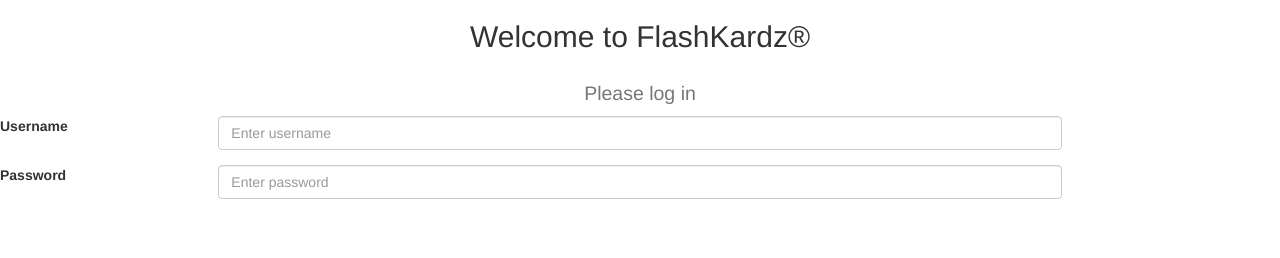
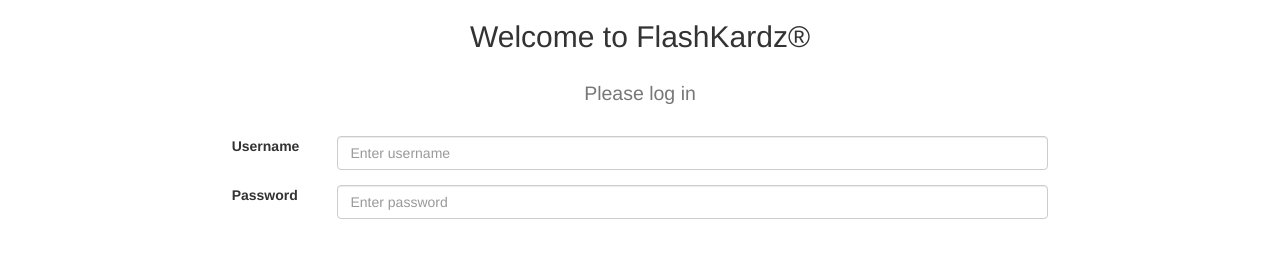
Before and after one commit to jonnywilhite/Flashcards, a website: page public/index.html in a window 1280 px wide. Drawn offline with nearby package versions, Linux system fonts and the light colour scheme; some packages are replaced by stand-ins of ours.

Commit message:
basic login page coming together

```diff
--- a/public/app.js
+++ b/public/app.js
@@ -4,10 +4,12 @@
 
 app.config(function ($routeProvider) {
   $routeProvider.when("/", {
-    templateUrl : "login.html"
+    templateUrl : "login.html",
+    controller : "loginCtrl"
   })
   .when("home", {
-    templateUrl : "home.html"
+    templateUrl : "home.html",
+    controller : "homeCtrl"
   });
 });
 
--- a/public/index.html
+++ b/public/index.html
@@ -7,6 +7,12 @@
     <link rel="stylesheet" href="//maxcdn.bootstrapcdn.com/bootstrap/3.3.7/css/bootstrap.min.css">
     <script src="//ajax.googleapis.com/ajax/libs/angularjs/1.5.7/angular.min.js"></script>
     <script src="//ajax.googleapis.com/ajax/libs/angularjs/1.5.7/angular-route.js"></script>
+
+    <style>
+      body {
+        margin: 20px
+      }
+    </style>
   </head>
   <body>
 
--- a/public/login.html
+++ b/public/login.html
@@ -1,18 +1,20 @@
-<div ng-controller="loginCtrl">
+<div>
   <h2 class="text-center">Welcome to FlashKardz®</h2>
   <h2 class="text-center"><small>Please log in</small></h2>
 
+  <br>
+
   <form>
     <div class="form-group row">
-      <label for="my-username" class="col-sm-2 col-form-label">Username</label>
-      <div class="col-sm-8">
+      <label for="my-username" class="col-sm-2 col-lg-1 col-lg-offset-2 col-form-label">Username</label>
+      <div class="col-sm-8 col-lg-7">
         <input class="form-control" type="text" placeholder="Enter username" ng-model="loginCtrlData.username" id="my-username">
       </div>
     </div>
 
     <div class="form-group row">
-      <label for="my-password" class="col-sm-2 col-form-label">Password</label>
-      <div class="col-sm-8">
+      <label for="my-password" class="col-sm-2 col-lg-1 col-lg-offset-2 col-form-label">Password</label>
+      <div class="col-sm-8 col-lg-7">
         <input class="form-control" type="password" placeholder="Enter password" ng-model="loginCtrlData.password" id="my-password">
       </div>
     </div>
```
